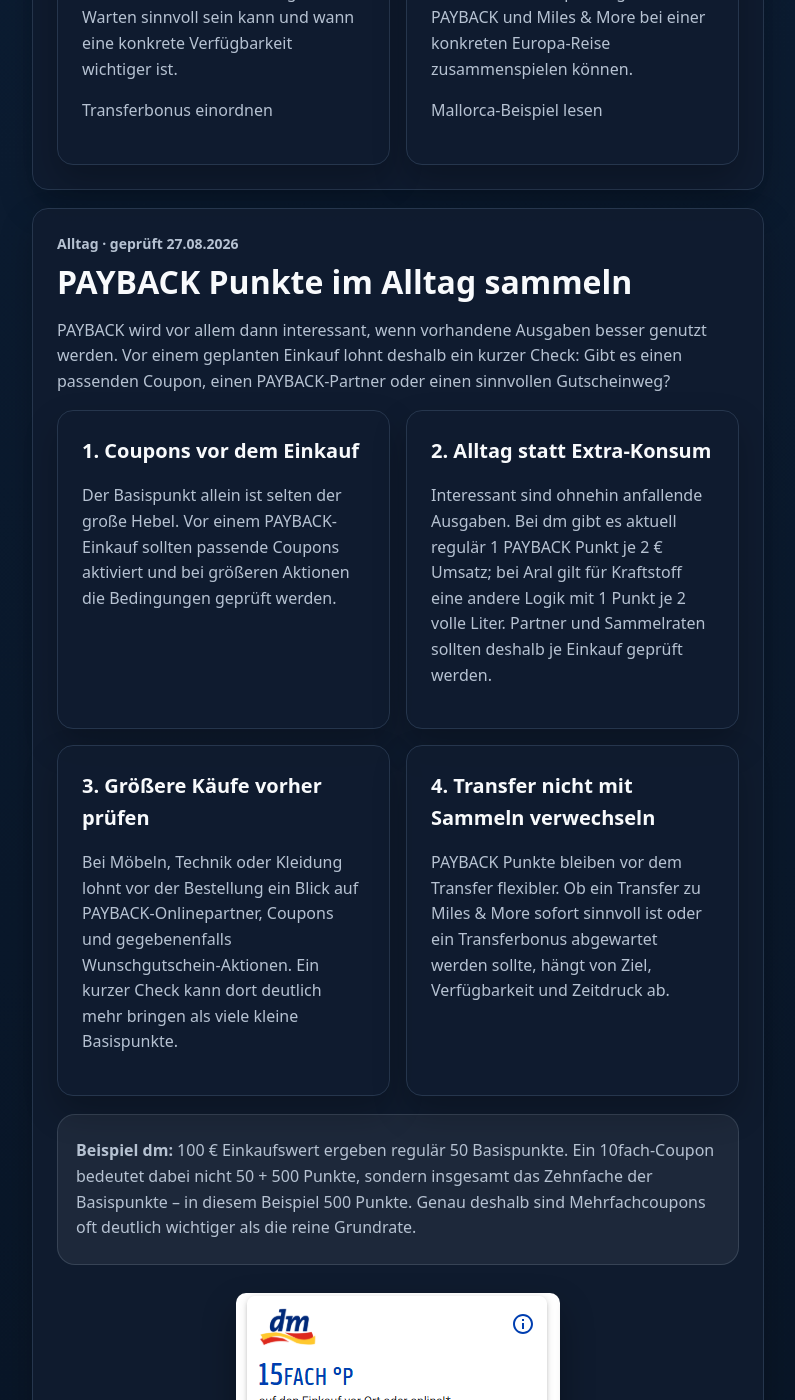
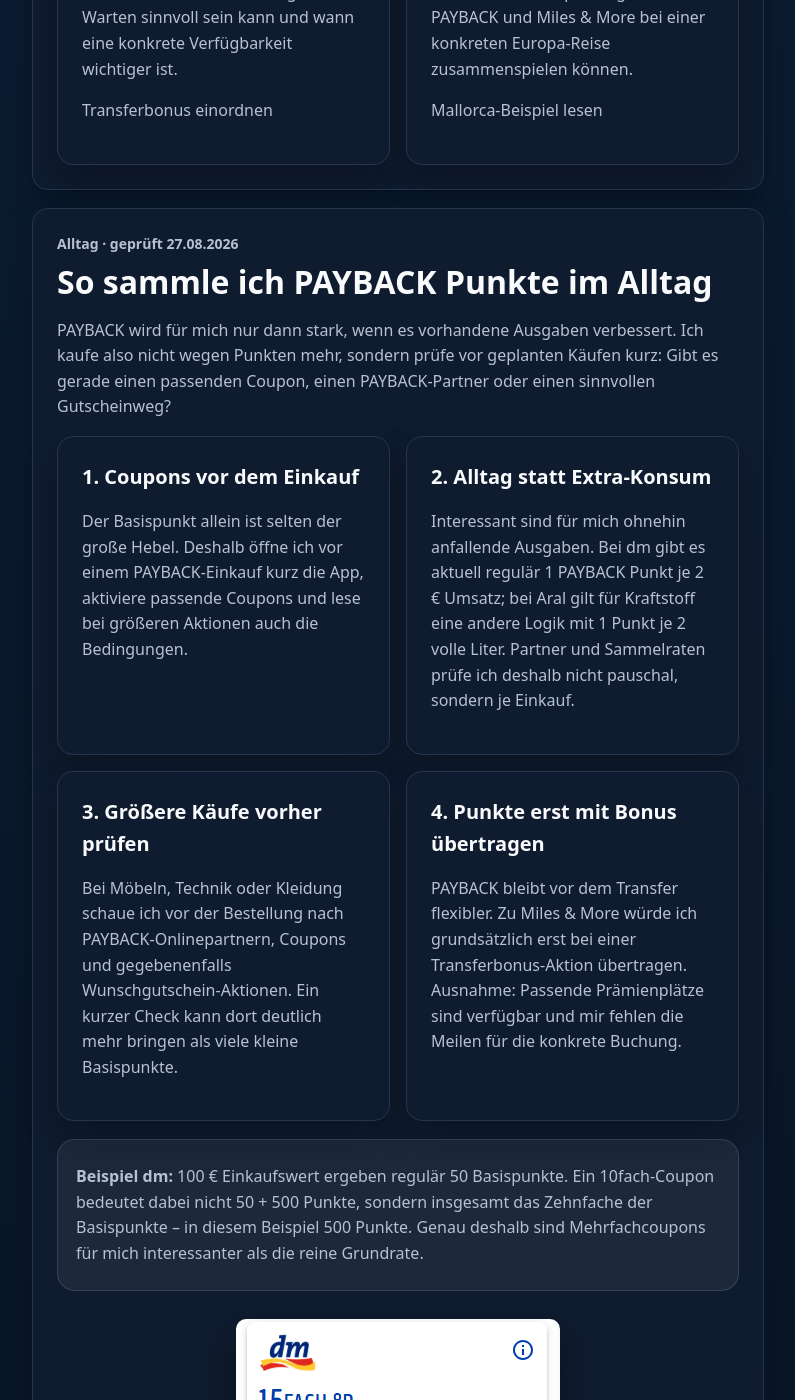
Before and after one commit to Praemienflug-Planer/miles-planer, a Jekyll site: the page built from meilen-sammeln/payback/index.html, in a window 1280 px wide and 1400 px high, scrolled down 2730 px. Shown: the whole window, without its empty margins (68-863 px from the left). Built offline with Jekyll 4.4.1, drawn with Linux system fonts in a browser that asks for light colours; some of the changed text lies outside the part shown.

Commit message:
Restore personal editorial voice in PAYBACK everyday section

```diff
--- a/_includes/payback/alltag.html
+++ b/_includes/payback/alltag.html
@@ -1,15 +1,15 @@
 <div class="article-card seo-card" id="alltag">
   <p class="eyebrow">Alltag · geprüft 27.08.2026</p>
-  <h2>PAYBACK Punkte im Alltag sammeln</h2>
-  <p>PAYBACK wird vor allem dann interessant, wenn vorhandene Ausgaben besser genutzt werden. Vor einem geplanten Einkauf lohnt deshalb ein kurzer Check: Gibt es einen passenden Coupon, einen PAYBACK-Partner oder einen sinnvollen Gutscheinweg?</p>
+  <h2>So sammle ich PAYBACK Punkte im Alltag</h2>
+  <p>PAYBACK wird für mich nur dann stark, wenn es vorhandene Ausgaben verbessert. Ich kaufe also nicht wegen Punkten mehr, sondern prüfe vor geplanten Käufen kurz: Gibt es gerade einen passenden Coupon, einen PAYBACK-Partner oder einen sinnvollen Gutscheinweg?</p>
   <div class="feature-grid">
-    <div class="feature-card"><h3>1. Coupons vor dem Einkauf</h3><p>Der Basispunkt allein ist selten der große Hebel. Vor einem PAYBACK-Einkauf sollten passende Coupons aktiviert und bei größeren Aktionen die Bedingungen geprüft werden.</p></div>
-    <div class="feature-card"><h3>2. Alltag statt Extra-Konsum</h3><p>Interessant sind ohnehin anfallende Ausgaben. Bei dm gibt es aktuell regulär 1 PAYBACK Punkt je 2 € Umsatz; bei Aral gilt für Kraftstoff eine andere Logik mit 1 Punkt je 2 volle Liter. Partner und Sammelraten sollten deshalb je Einkauf geprüft werden.</p></div>
-    <div class="feature-card"><h3>3. Größere Käufe vorher prüfen</h3><p>Bei Möbeln, Technik oder Kleidung lohnt vor der Bestellung ein Blick auf PAYBACK-Onlinepartner, Coupons und gegebenenfalls Wunschgutschein-Aktionen. Ein kurzer Check kann dort deutlich mehr bringen als viele kleine Basispunkte.</p></div>
-    <div class="feature-card"><h3>4. Transfer nicht mit Sammeln verwechseln</h3><p>PAYBACK Punkte bleiben vor dem Transfer flexibler. Ob ein Transfer zu Miles & More sofort sinnvoll ist oder ein Transferbonus abgewartet werden sollte, hängt von Ziel, Verfügbarkeit und Zeitdruck ab.</p></div>
+    <div class="feature-card"><h3>1. Coupons vor dem Einkauf</h3><p>Der Basispunkt allein ist selten der große Hebel. Deshalb öffne ich vor einem PAYBACK-Einkauf kurz die App, aktiviere passende Coupons und lese bei größeren Aktionen auch die Bedingungen.</p></div>
+    <div class="feature-card"><h3>2. Alltag statt Extra-Konsum</h3><p>Interessant sind für mich ohnehin anfallende Ausgaben. Bei dm gibt es aktuell regulär 1 PAYBACK Punkt je 2 € Umsatz; bei Aral gilt für Kraftstoff eine andere Logik mit 1 Punkt je 2 volle Liter. Partner und Sammelraten prüfe ich deshalb nicht pauschal, sondern je Einkauf.</p></div>
+    <div class="feature-card"><h3>3. Größere Käufe vorher prüfen</h3><p>Bei Möbeln, Technik oder Kleidung schaue ich vor der Bestellung nach PAYBACK-Onlinepartnern, Coupons und gegebenenfalls Wunschgutschein-Aktionen. Ein kurzer Check kann dort deutlich mehr bringen als viele kleine Basispunkte.</p></div>
+    <div class="feature-card"><h3>4. Punkte erst mit Bonus übertragen</h3><p>PAYBACK bleibt vor dem Transfer flexibler. Zu Miles & More würde ich grundsätzlich erst bei einer Transferbonus-Aktion übertragen. Ausnahme: Passende Prämienplätze sind verfügbar und mir fehlen die Meilen für die konkrete Buchung.</p></div>
   </div>
-  <div class="answer-box"><p><strong>Beispiel dm:</strong> 100 € Einkaufswert ergeben regulär 50 Basispunkte. Ein 10fach-Coupon bedeutet dabei nicht 50 + 500 Punkte, sondern insgesamt das Zehnfache der Basispunkte – in diesem Beispiel 500 Punkte. Genau deshalb sind Mehrfachcoupons oft deutlich wichtiger als die reine Grundrate.</p></div>
-  <figure class="article-image"><a href="/images/payback_coupon_dm_15xkauf.png" target="_blank" rel="noopener noreferrer"><img src="/images/payback_coupon_dm_15xkauf.png" alt="PAYBACK dm 15fach Coupon" loading="lazy"></a><figcaption>Praxisbeispiel eines PAYBACK Mehrfachcoupons. Höhe, Laufzeit und Bedingungen können je Konto variieren.</figcaption></figure>
+  <div class="answer-box"><p><strong>Beispiel dm:</strong> 100 € Einkaufswert ergeben regulär 50 Basispunkte. Ein 10fach-Coupon bedeutet dabei nicht 50 + 500 Punkte, sondern insgesamt das Zehnfache der Basispunkte – in diesem Beispiel 500 Punkte. Genau deshalb sind Mehrfachcoupons für mich interessanter als die reine Grundrate.</p></div>
+  <figure class="article-image"><a href="/images/payback_coupon_dm_15xkauf.png" target="_blank" rel="noopener noreferrer"><img src="/images/payback_coupon_dm_15xkauf.png" alt="PAYBACK dm 15fach Coupon" loading="lazy"></a><figcaption>Screenshot aus meiner PAYBACK-App: Solche Mehrfachcoupons sind Momentaufnahmen. Höhe, Laufzeit und Bedingungen können je Konto variieren.</figcaption></figure>
   <p>Für Familien ist diese Routine besonders wertvoll, weil viele ohnehin notwendige Einkäufe zusammenkommen. Nicht jeder Einkauf bringt viel – über ein Jahr können Coupons und geplante größere Ausgaben aber einen relevanten Meilenbaustein ergeben.</p>
-  <p><a href="/meilen-sammeln/payback-transferbonus/"><strong>Wann sich Warten auf einen PAYBACK Transferbonus lohnen kann →</strong></a></p>
+  <p><a href="/meilen-sammeln/payback-transferbonus/"><strong>Warum ich die gesammelten Punkte nicht sofort 1:1 zu Miles & More übertrage →</strong></a></p>
 </div>
```
